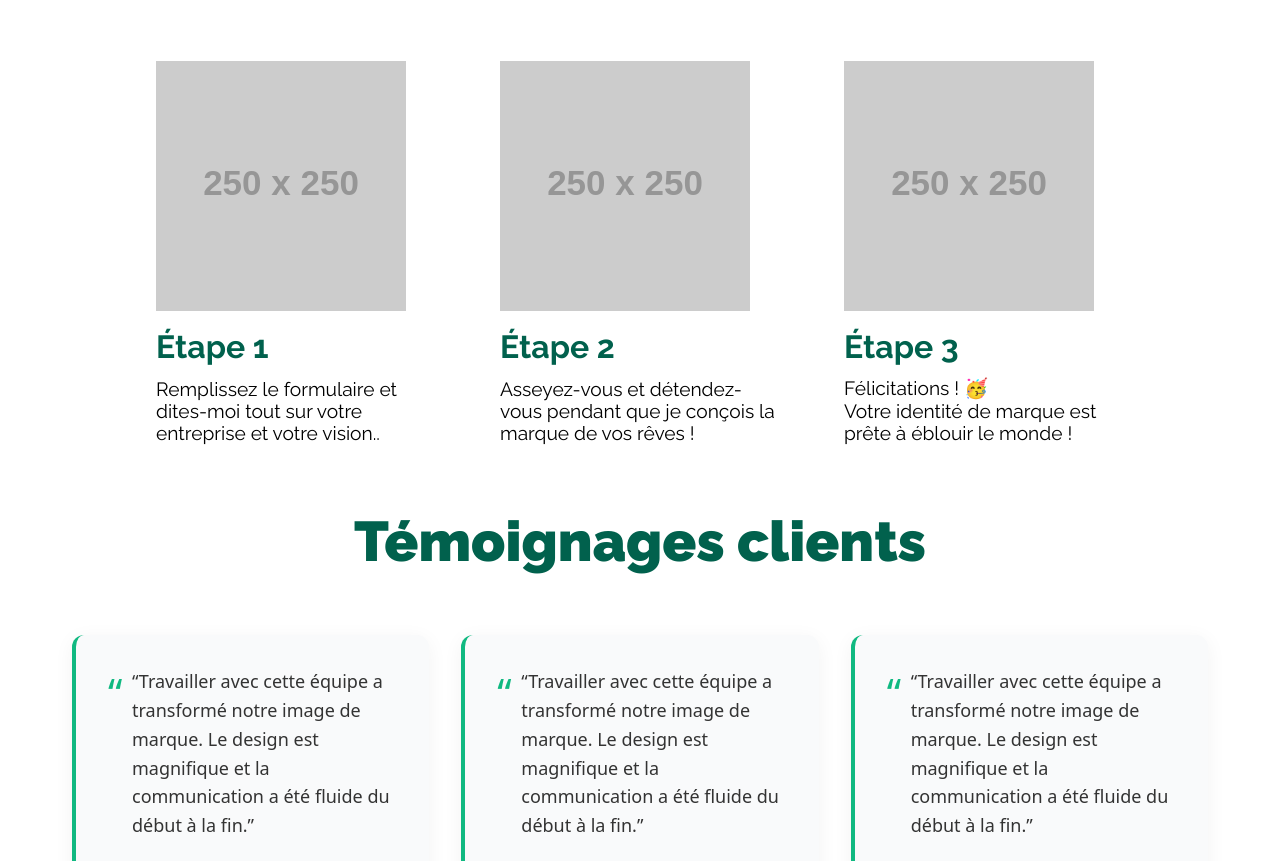
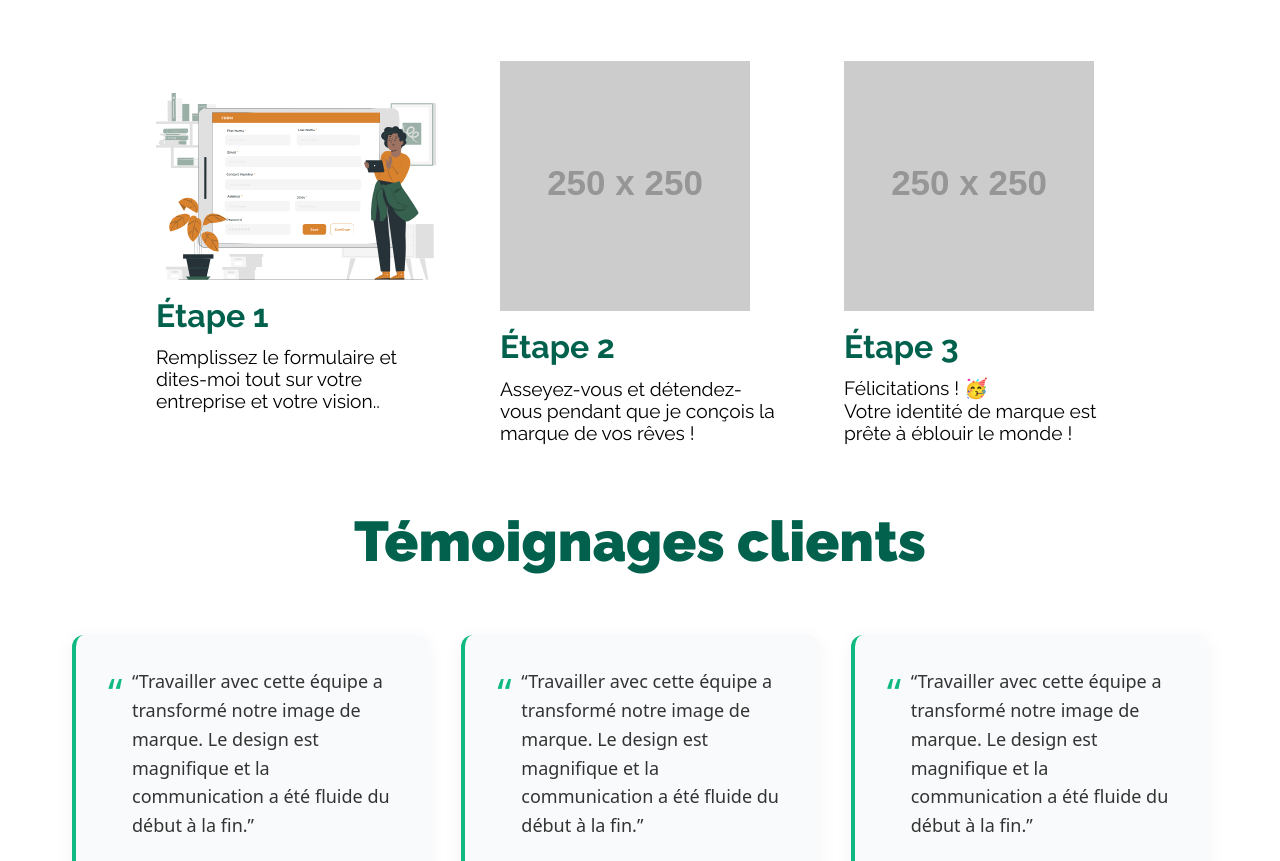
Before and after one commit to Mdev98/goodgraph, a plain HTML site: page index.html in a window 1280 px wide. Shown: the part 2458-3319 px from the top of the page. Drawn offline with nearby package versions, Linux system fonts and the light colour scheme; placeholder pictures from the web are drawn by us.

Commit message:
vanessa m'a demande de commit

```diff
--- a/index.html
+++ b/index.html
@@ -118,7 +118,7 @@
             <h1 class="title">Vivez une expérience<br> simple & sereine</h1>
             <div class="steps-list">
                 <div class="step">
-                    <img src="https://placehold.co/250" alt="Step 1" class="step-image">
+                    <img src="./assets/images/illustration-1.svg" alt="Step 1" class="step-image">
                     <h2 class="sub-title">Étape 1</h2>
                     <p class="text step-description">
                         Remplissez le formulaire et dites-moi tout sur votre entreprise et votre vision..
```
Also changed, not shown: assets/images/illustration-1.svg (added).
